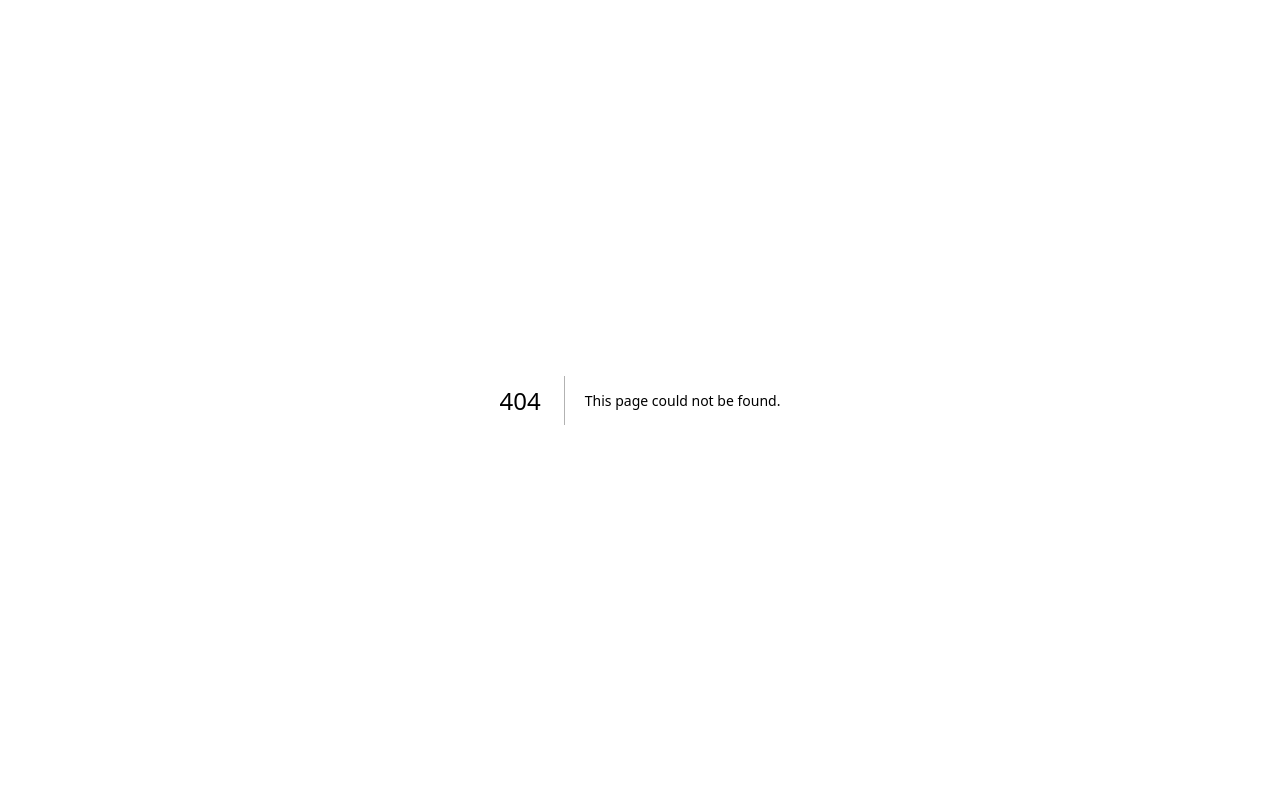
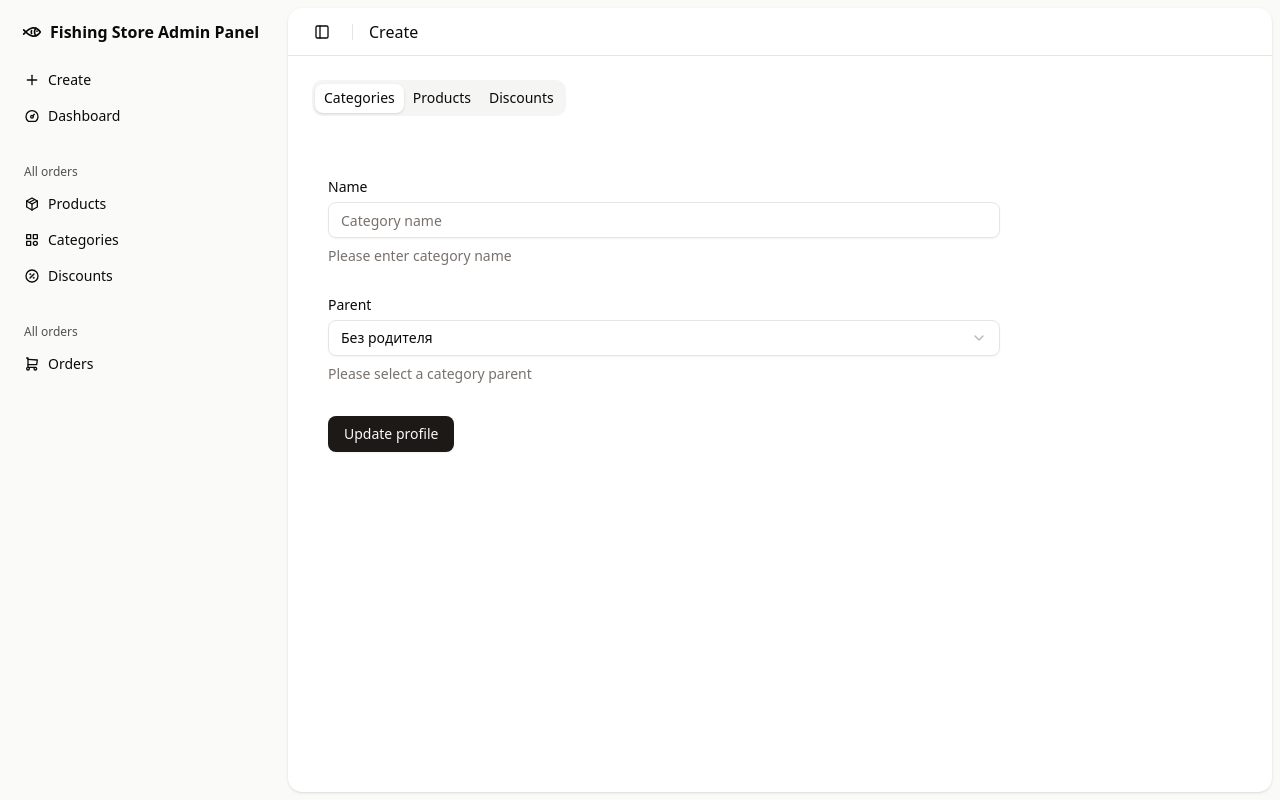
Before and after one commit to VolotDmitriy/Fishing-Store, a Next.js app in the folder client/: page /create in a window 1280 px wide. Before the commit this address had no page. Built offline with nearby package versions, Linux system fonts and the light colour scheme.

Commit message:
add new page create

```diff
--- /dev/null
+++ b/client/src/app/create/page.tsx
@@ -0,0 +1,32 @@
+import { AppSidebar } from '@/components/app-sidebar';
+import { Forms } from '@/components/forms';
+import { SiteHeader } from '@/components/site-header';
+import { SidebarInset, SidebarProvider } from '@/components/ui/sidebar';
+
+import React from 'react';
+
+export default function Page() {
+    return (
+        <SidebarProvider
+            style={
+                {
+                    '--sidebar-width': 'calc(var(--spacing) * 72)',
+                    '--header-height': 'calc(var(--spacing) * 12)',
+                } as React.CSSProperties
+            }
+        >
+            <AppSidebar variant="inset" />
+            <SidebarInset>
+                <SiteHeader title="Create" />
+                <div className="flex flex-1 flex-col">
+                    <div className="@container/main flex flex-1 flex-col gap-2">
+                        <div className="flex flex-col gap-4 py-4 md:gap-6 md:py-6">
+                            {/* <DataTable /> */}
+                            <Forms />
+                        </div>
+                    </div>
+                </div>
+            </SidebarInset>
+        </SidebarProvider>
+    );
+}
```
